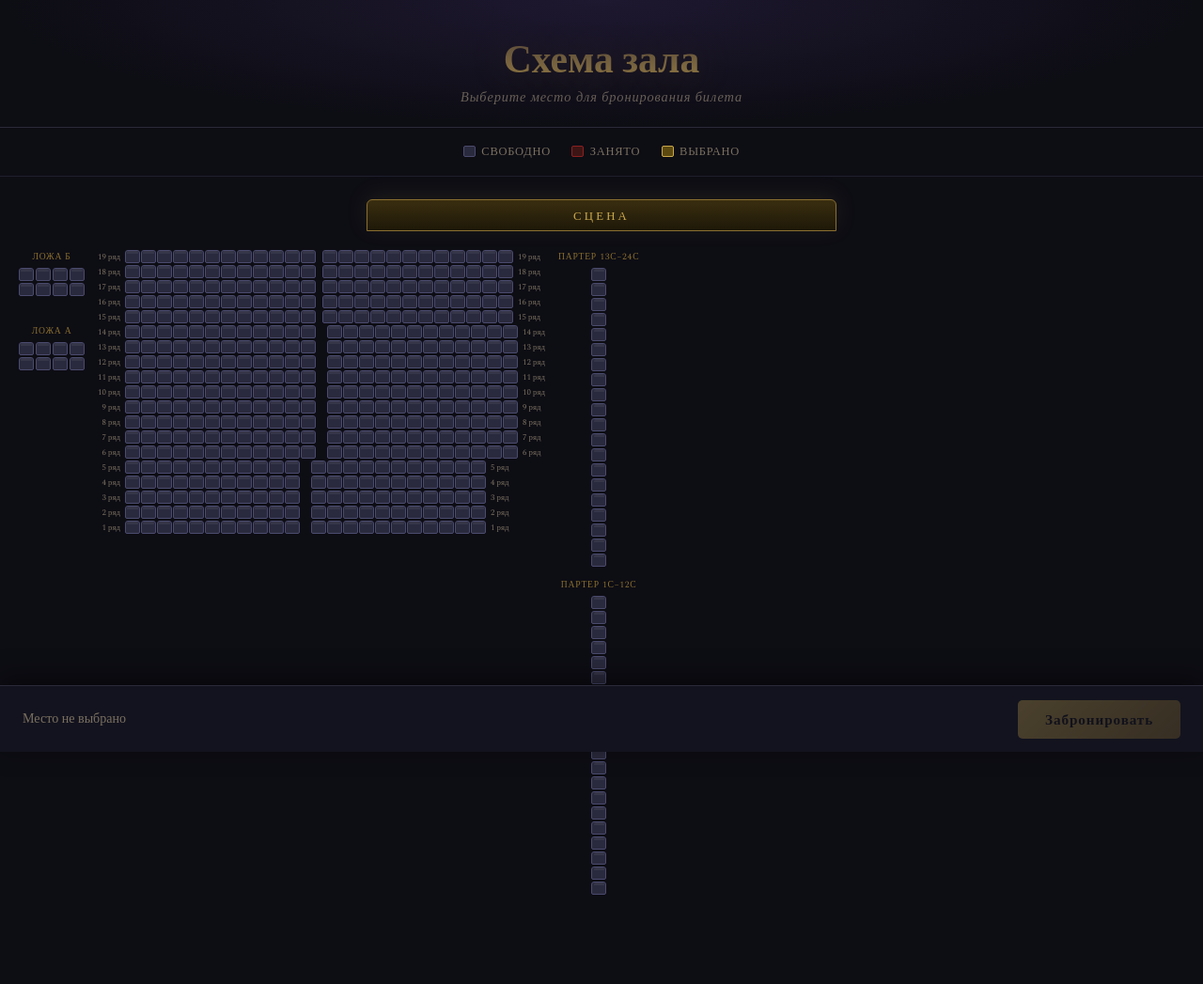
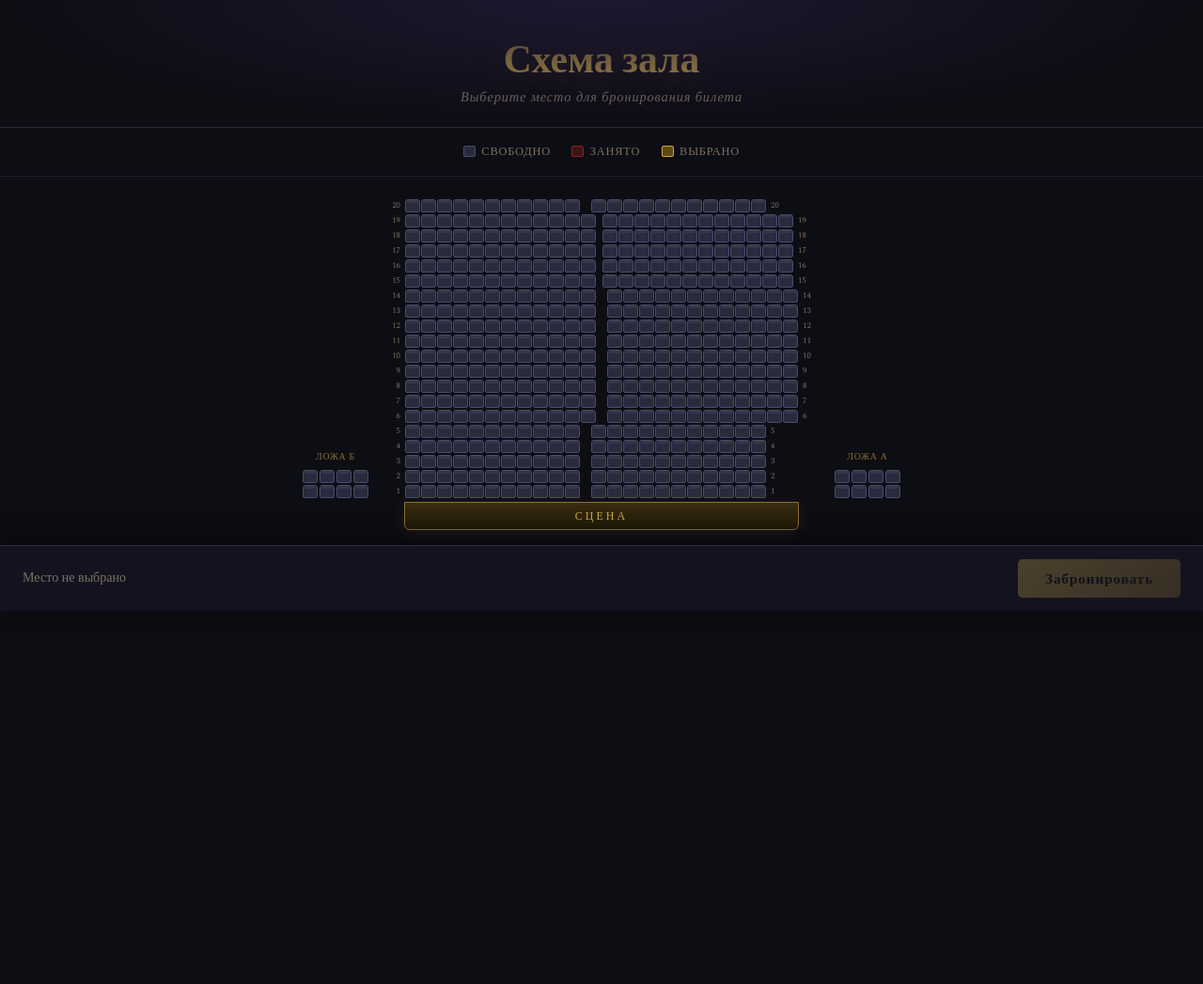
Before and after one commit to hancharegh/tickets, a FastAPI app: page / in a window 1280 px wide. Shown: the whole page at 94% size. After the commit the page ends 636 px from the top, so only its background shows below. Run offline with FastAPI, Linux system fonts and the light colour scheme; tables that the repository leaves empty hold one stand-in row (values such as "Sample post").

Commit message:
Update index.html

```diff
--- a/templates/index.html
+++ b/templates/index.html
@@ -14,6 +14,9 @@
     --st:#3d1515; --stb:#8b2020;
     --su:#1a2e1a; --sub:#2a4a2a;
     --sh:#3d3520; --ss:#5c4a10; --ssb:#c9a84c;
+    --seat-h: 14px;
+    --seat-w: 16px;
+    --row-gap: 2px;
   }
   *{box-sizing:border-box;margin:0;padding:0;}
   body{background:var(--bg);color:var(--text);font-family:'Spectral',serif;min-height:100vh;}
@@ -30,32 +33,35 @@
   .ld-t{background:var(--st);border:1px solid var(--stb);}
   .ld-s{background:var(--ss);border:1px solid var(--ssb);}
 
-  .stage-wrap{display:flex;justify-content:center;padding:1.5rem 1rem .3rem;}
-  .stage{width:min(500px,80vw);height:34px;background:linear-gradient(180deg,#3a2e10,#1e1808);border:1px solid var(--gold-dim);border-radius:6px 6px 0 0;display:flex;align-items:center;justify-content:center;font-family:'Playfair Display',serif;font-size:.8rem;letter-spacing:.25em;color:var(--gold);text-transform:uppercase;box-shadow:0 -4px 24px rgba(201,168,76,.1);}
+  /* внешний скролл */
+  .hall-outer{overflow-x:auto;padding:1.5rem 1rem 1rem;display:flex;justify-content:center;}
 
-  /* hall scroll */
-  .hall-outer{overflow-x:auto;padding:.5rem 1rem 1rem;display:flex;justify-content:flex-start;}
-  .hall-inner{display:flex;gap:10px;align-items:flex-start;padding:8px 4px;}
+  /* обёртка всего зала */
+  .hall-wrap{display:inline-flex;flex-direction:column;align-items:center;gap:0;}
 
-  /* lozha blocks */
-  .lozha-block{display:flex;flex-direction:column;gap:2px;align-items:center;}
-  .lozha-title{font-size:.6rem;color:var(--gold-dim);letter-spacing:.08em;text-transform:uppercase;margin-bottom:3px;text-align:center;white-space:nowrap;}
-  .lozha-sep{height:8px;}
+  /* строки зала — партер + боковые ложи */
+  .hall-rows{display:flex;align-items:flex-end;gap:8px;}
 
-  /* parterre */
-  .parterre{display:flex;flex-direction:column;gap:2px;}
+  /* боковая колонка (ложа) */
+  .side-col{display:flex;flex-direction:column;justify-content:flex-end;gap:var(--row-gap);align-items:center;}
+  .side-label{font-size:.62rem;color:var(--gold-dim);letter-spacing:.07em;text-transform:uppercase;margin-bottom:4px;white-space:nowrap;}
+
+  /* ряды лож */
+  .lozha-row{display:flex;gap:2px;}
+
+  /* партер */
+  .parterre{display:flex;flex-direction:column;gap:var(--row-gap);}
   .p-row{display:flex;align-items:center;gap:1px;}
-  .rl{font-size:.55rem;color:var(--muted);width:32px;text-align:right;padding-right:4px;flex-shrink:0;font-variant-numeric:tabular-nums;white-space:nowrap;}
-  .rl-r{font-size:.55rem;color:var(--muted);width:32px;text-align:left;padding-left:4px;flex-shrink:0;}
+  .rl{font-size:.55rem;color:var(--muted);width:30px;text-align:right;padding-right:4px;flex-shrink:0;font-variant-numeric:tabular-nums;}
+  .rl-r{font-size:.55rem;color:var(--muted);width:30px;text-align:left;padding-left:4px;flex-shrink:0;}
   .aisle{width:10px;flex-shrink:0;}
   .aisle-sm{width:5px;flex-shrink:0;}
 
-  /* right partner */
-  .partner-block{display:flex;flex-direction:column;gap:2px;align-items:center;}
-  .partner-sep{height:8px;}
+  /* сцена */
+  .stage{margin-top:4px;width:min(420px,70%);height:30px;background:linear-gradient(180deg,#3a2e10,#1e1808);border:1px solid var(--gold-dim);border-radius:0 0 6px 6px;display:flex;align-items:center;justify-content:center;font-family:'Playfair Display',serif;font-size:.75rem;letter-spacing:.25em;color:var(--gold);text-transform:uppercase;box-shadow:0 4px 20px rgba(201,168,76,.1);}
 
-  /* seat */
-  .seat{width:16px;height:14px;border-radius:3px 3px 2px 2px;border:1px solid var(--sfb);background:var(--sf);cursor:pointer;flex-shrink:0;transition:transform .1s,background .12s,border-color .12s,box-shadow .12s;position:relative;}
+  /* кресло */
+  .seat{width:var(--seat-w);height:var(--seat-h);border-radius:3px 3px 2px 2px;border:1px solid var(--sfb);background:var(--sf);cursor:pointer;flex-shrink:0;transition:transform .1s,background .12s,border-color .12s,box-shadow .12s;position:relative;}
   .seat::after{content:'';position:absolute;top:0;left:10%;right:10%;height:3px;background:rgba(255,255,255,.06);border-radius:2px 2px 0 0;}
   .seat:hover{background:var(--sh);border-color:var(--gold-dim);transform:scaleY(1.1);z-index:2;box-shadow:0 0 5px rgba(201,168,76,.2);}
   .seat.taken{background:var(--st);border-color:var(--stb);cursor:not-allowed;}
@@ -64,7 +70,7 @@
   .seat.used:hover{transform:none;box-shadow:none;}
   .seat.selected{background:var(--ss);border-color:var(--ssb);box-shadow:0 0 8px rgba(201,168,76,.5);transform:scaleY(1.15);z-index:3;}
 
-  /* info bar */
+  /* нижняя панель */
   .info-bar{position:sticky;bottom:0;background:var(--surface);border-top:1px solid #2a2a3a;padding:.9rem 1.5rem;display:flex;align-items:center;gap:1rem;flex-wrap:wrap;z-index:100;box-shadow:0 -6px 28px rgba(0,0,0,.5);}
   .sel-info{flex:1;font-size:.88rem;color:var(--muted);}
   .sel-info strong{color:var(--gold);font-style:italic;}
@@ -72,7 +78,7 @@
   .btn-book:hover:not(:disabled){opacity:.85;transform:scale(1.02);}
   .btn-book:disabled{opacity:.3;cursor:not-allowed;}
 
-  /* modal */
+  /* модалки */
   .modal-bg{display:none;position:fixed;inset:0;background:rgba(0,0,0,.78);z-index:200;align-items:center;justify-content:center;padding:1rem;backdrop-filter:blur(4px);}
   .modal-bg.open{display:flex;}
   .modal{background:var(--surface);border:1px solid #2e2e45;border-radius:10px;padding:1.8rem;width:100%;max-width:390px;position:relative;box-shadow:0 0 60px rgba(0,0,0,.6);animation:slideUp .22s ease;}
@@ -84,14 +90,12 @@
   .modal input[type=text]{width:100%;background:#0d0d14;border:1px solid #2e2e45;border-radius:5px;padding:.6rem .85rem;color:var(--text);font-family:'Spectral',serif;font-size:.95rem;outline:none;transition:border-color .2s;}
   .modal input:focus{border-color:var(--gold-dim);}
   .modal-actions{display:flex;gap:.7rem;margin-top:1.4rem;}
-  .btn-cancel{flex:1;padding:.62rem;background:transparent;border:1px solid #2e2e45;border-radius:5px;color:var(--muted);font-family:'Spectral',serif;font-size:.9rem;cursor:pointer;transition:border-color .2s;}
+  .btn-cancel{flex:1;padding:.62rem;background:transparent;border:1px solid #2e2e45;border-radius:5px;color:var(--muted);font-family:'Spectral',serif;font-size:.9rem;cursor:pointer;}
   .btn-cancel:hover{border-color:#4a4a6e;}
-  .btn-confirm{flex:2;padding:.62rem;background:linear-gradient(135deg,#c9a84c,#8a6f30);border:none;border-radius:5px;color:#0d0d14;font-family:'Playfair Display',serif;font-weight:700;font-size:.95rem;cursor:pointer;transition:opacity .2s;}
+  .btn-confirm{flex:2;padding:.62rem;background:linear-gradient(135deg,#c9a84c,#8a6f30);border:none;border-radius:5px;color:#0d0d14;font-family:'Playfair Display',serif;font-weight:700;font-size:.95rem;cursor:pointer;}
   .btn-confirm:hover{opacity:.85;}
   .btn-confirm:disabled{opacity:.4;cursor:not-allowed;}
   .modal-close{position:absolute;top:.75rem;right:.85rem;background:none;border:none;color:var(--muted);font-size:1.15rem;cursor:pointer;}
-
-  /* qr modal */
   .qr-wrap{text-align:center;}
   .qr-wrap h2{font-family:'Playfair Display',serif;font-size:1.4rem;color:var(--gold);margin-bottom:.35rem;}
   .qr-subtitle{color:var(--muted);font-size:.82rem;margin-bottom:1.1rem;}
@@ -99,9 +103,8 @@
   .qr-ticket-info{background:#0d0d14;border-radius:6px;padding:.7rem 1rem;font-size:.85rem;line-height:1.8;color:var(--muted);text-align:left;margin-bottom:1rem;}
   .qr-ticket-info strong{color:var(--text);}
   .qr-note{font-size:.72rem;color:var(--muted);font-style:italic;}
-  .btn-done{width:100%;margin-top:.9rem;padding:.68rem;background:linear-gradient(135deg,#c9a84c,#8a6f30);border:none;border-radius:5px;color:#0d0d14;font-family:'Playfair Display',serif;font-weight:700;font-size:.95rem;cursor:pointer;transition:opacity .2s;}
+  .btn-done{width:100%;margin-top:.9rem;padding:.68rem;background:linear-gradient(135deg,#c9a84c,#8a6f30);border:none;border-radius:5px;color:#0d0d14;font-family:'Playfair Display',serif;font-weight:700;font-size:.95rem;cursor:pointer;}
   .btn-done:hover{opacity:.85;}
-
   .spinner{display:inline-block;width:16px;height:16px;border:2px solid rgba(201,168,76,.3);border-top-color:var(--gold);border-radius:50%;animation:spin .7s linear infinite;vertical-align:middle;margin-right:.4rem;}
   @keyframes spin{to{transform:rotate(360deg)}}
 </style>
@@ -119,10 +122,11 @@
   <span class="legend-item"><span class="ld ld-s"></span>Выбрано</span>
 </div>
 
-<div class="stage-wrap"><div class="stage">Сцена</div></div>
-
 <div class="hall-outer">
-  <div class="hall-inner" id="hall"></div>
+  <div class="hall-wrap">
+    <div class="hall-rows" id="hall"></div>
+    <div class="stage">Сцена</div>
+  </div>
 </div>
 
 <div class="info-bar">
@@ -130,7 +134,7 @@
   <button class="btn-book" id="btnBook" disabled onclick="openBookingModal()">Забронировать</button>
 </div>
 
-<!-- Booking modal -->
+<!-- Модалка бронирования -->
 <div class="modal-bg" id="modalBook">
   <div class="modal">
     <button class="modal-close" onclick="closeModal('modalBook')">✕</button>
@@ -145,7 +149,7 @@
   </div>
 </div>
 
-<!-- QR modal -->
+<!-- QR модалка -->
 <div class="modal-bg" id="modalQR">
   <div class="modal">
     <div class="qr-wrap">
@@ -160,49 +164,43 @@
 </div>
 
 <script>
-// ── Точная схема зала по данным ──────────────────────────────────────────
-//
-// ПАРТЕР (ряды 1–19, нумерация снизу вверх = от сцены):
-//   Ряды 1–5:   места 1–22, промежуток после 11
-//   Ряды 6–14:  места 1–24, сплошной (промежуток после 12)
-//   Ряды 15–19: места 1–24, промежуток после 12 (маленький)
-//
-// ЛОЖА А (снизу-слева): 2 ряда × 4 места (ряд 1: места 1-4, ряд 2: места 5-8)
-// ЛОЖА Б (сверху-слева): аналогично
-//
-// ПРАВЫЙ ПАРТЕР:
-//   Нижний блок (партер 1с): 20 рядов × 1 место (места 1–12, 12с)
-//   Верхний блок (партер 13с): 20 рядов × 1 место (места 13–24, 22с, 24с)
+// ── Конфигурация зала ────────────────────────────────────────────────────
+// Партер: 20 рядов. Ряд 1 — у сцены (рисуется снизу), ряд 20 — вверху.
+// Ложи А (слева) и Б (справа): по 8 мест (2 ряда × 4 кресла).
+// Ложи выровнены по нижней части партера (ряды 5–8 примерно).
 
 const ROWS = [
-  // {r: номер_ряда, seats: кол-во, aisleAfter: после какого места промежуток}
-  {r:1,  seats:22, aisleAfter:11},
-  {r:2,  seats:22, aisleAfter:11},
-  {r:3,  seats:22, aisleAfter:11},
-  {r:4,  seats:22, aisleAfter:11},
-  {r:5,  seats:22, aisleAfter:11},
-  {r:6,  seats:24, aisleAfter:12},
-  {r:7,  seats:24, aisleAfter:12},
-  {r:8,  seats:24, aisleAfter:12},
-  {r:9,  seats:24, aisleAfter:12},
-  {r:10, seats:24, aisleAfter:12},
-  {r:11, seats:24, aisleAfter:12},
-  {r:12, seats:24, aisleAfter:12},
-  {r:13, seats:24, aisleAfter:12},
-  {r:14, seats:24, aisleAfter:12},
+  {r:1,  seats:22, aisleAfter:11, smallAisle:false},
+  {r:2,  seats:22, aisleAfter:11, smallAisle:false},
+  {r:3,  seats:22, aisleAfter:11, smallAisle:false},
+  {r:4,  seats:22, aisleAfter:11, smallAisle:false},
+  {r:5,  seats:22, aisleAfter:11, smallAisle:false},
+  {r:6,  seats:24, aisleAfter:12, smallAisle:false},
+  {r:7,  seats:24, aisleAfter:12, smallAisle:false},
+  {r:8,  seats:24, aisleAfter:12, smallAisle:false},
+  {r:9,  seats:24, aisleAfter:12, smallAisle:false},
+  {r:10, seats:24, aisleAfter:12, smallAisle:false},
+  {r:11, seats:24, aisleAfter:12, smallAisle:false},
+  {r:12, seats:24, aisleAfter:12, smallAisle:false},
+  {r:13, seats:24, aisleAfter:12, smallAisle:false},
+  {r:14, seats:24, aisleAfter:12, smallAisle:false},
   {r:15, seats:24, aisleAfter:12, smallAisle:true},
   {r:16, seats:24, aisleAfter:12, smallAisle:true},
   {r:17, seats:24, aisleAfter:12, smallAisle:true},
   {r:18, seats:24, aisleAfter:12, smallAisle:true},
   {r:19, seats:24, aisleAfter:12, smallAisle:true},
+  {r:20, seats:22, aisleAfter:11, smallAisle:false},
 ];
 
-// Ложи: 2 ряда по 4 места
-const LOZHA_ROWS = 2;
-const LOZHA_SEATS_PER_ROW = 4;
+// Ложи выровнены снизу партера.
+// Высота одного ряда партера = 14px + 2px gap = 16px.
+// Ложи (2 ряда × 16px = 32px) выравниваем по низу — они у сцены.
+// Пустое пространство сверху = (20 рядов - 2 ряда) × 16px = 288px
 
-// Правый партер: 20 рядов, 2 колонки (нижняя: 1-12, верхняя: 13-24)
-const PARTNER_ROWS = 20;
+const SEAT_ROW_H = 16; // 14px высота + 2px gap
+const TOTAL_ROWS = 20;
+const LOZHA_ROWS_COUNT = 2;
+const LOZHA_SEATS = 4; // мест в одном ряду ложи
 
 let selectedSeat = null;
 let bookedMap = {};
@@ -214,66 +212,53 @@ function buildHall(booked) {
   const hall = document.getElementById('hall');
   hall.innerHTML = '';
 
-  // ── Ложи (левый блок) ──
-  const lozhaBlock = document.createElement('div');
-  lozhaBlock.className = 'lozha-block';
+  // ── Ложа Б (слева от зрителя = слева на экране) ──
+  hall.appendChild(buildSideCol('Ложа_Б', 'Ложа Б'));
 
-  // Ложа Б (верх)
-  const lbTitle = document.createElement('div');
-  lbTitle.className = 'lozha-title';
-  lbTitle.textContent = 'Ложа Б';
-  lozhaBlock.appendChild(lbTitle);
+  // ── Партер ──
+  const parterre = document.createElement('div');
+  parterre.className = 'parterre';
+  // Рисуем сверху вниз: ряд 20 первым
+  for (let i = ROWS.length - 1; i >= 0; i--) {
+    parterre.appendChild(buildRow(ROWS[i]));
+  }
+  hall.appendChild(parterre);
 
-  for (let row = LOZHA_ROWS; row >= 1; row--) {
-    const rowEl = document.createElement('div');
-    rowEl.style.cssText = 'display:flex;gap:2px;';
-    for (let s = 1; s <= LOZHA_SEATS_PER_ROW; s++) {
-      const seatNum = (row - 1) * LOZHA_SEATS_PER_ROW + s;
-      rowEl.appendChild(makeSeat('Ложа_Б', row, seatNum));
-    }
-    lozhaBlock.appendChild(rowEl);
+  // ── Ложа А (справа) ──
+  hall.appendChild(buildSideCol('Ложа_А', 'Ложа А'));
 }
 
-  const sep = document.createElement('div');
-  sep.className = 'lozha-sep';
-  // small label
-  const midLabel = document.createElement('div');
-  midLabel.style.cssText = 'height:16px;';
-  lozhaBlock.appendChild(sep);
-  lozhaBlock.appendChild(midLabel);
+function buildSideCol(section, label) {
+  const col = document.createElement('div');
+  col.className = 'side-col';
 
-  // Ложа А (низ)
-  const laTitle = document.createElement('div');
-  laTitle.className = 'lozha-title';
-  laTitle.textContent = 'Ложа А';
-  lozhaBlock.appendChild(laTitle);
+  // Подпись
+  const lbl = document.createElement('div');
+  lbl.className = 'side-label';
+  lbl.textContent = label;
+  col.appendChild(lbl);
 
-  for (let row = LOZHA_ROWS; row >= 1; row--) {
+  // Ряды ложи (2 ряда, ряд 2 выше ряда 1)
+  for (let row = LOZHA_ROWS_COUNT; row >= 1; row--) {
     const rowEl = document.createElement('div');
-    rowEl.style.cssText = 'display:flex;gap:2px;';
-    for (let s = 1; s <= LOZHA_SEATS_PER_ROW; s++) {
-      const seatNum = (row - 1) * LOZHA_SEATS_PER_ROW + s;
-      rowEl.appendChild(makeSeat('Ложа_А', row, seatNum));
+    rowEl.className = 'lozha-row';
+    for (let s = 1; s <= LOZHA_SEATS; s++) {
+      const seatNum = (row - 1) * LOZHA_SEATS + s;
+      rowEl.appendChild(makeSeat(section, row, seatNum));
     }
-    lozhaBlock.appendChild(rowEl);
+    col.appendChild(rowEl);
   }
 
-  hall.appendChild(lozhaBlock);
+  return col;
+}
 
-  // ── Партер (центр) ──
-  const parterre = document.createElement('div');
-  parterre.className = 'parterre';
-
-  // Строим сверху вниз (ряд 19 первый — дальше от сцены)
-  for (let i = ROWS.length - 1; i >= 0; i--) {
-    const cfg = ROWS[i];
+function buildRow(cfg) {
   const rowEl = document.createElement('div');
   rowEl.className = 'p-row';
 
-    // Левый лейбл
   const lbl = document.createElement('span');
   lbl.className = 'rl';
-    lbl.textContent = cfg.r + ' ряд';
+  lbl.textContent = cfg.r;
   rowEl.appendChild(lbl);
 
   for (let s = 1; s <= cfg.seats; s++) {
@@ -285,51 +270,12 @@ function buildHall(booked) {
     rowEl.appendChild(makeSeat('Партер', cfg.r, s));
   }
 
-    // Правый лейбл
   const lblR = document.createElement('span');
   lblR.className = 'rl-r';
-    lblR.textContent = cfg.r + ' ряд';
+  lblR.textContent = cfg.r;
   rowEl.appendChild(lblR);
 
-    parterre.appendChild(rowEl);
-  }
-  hall.appendChild(parterre);
-
-  // ── Правый партер ──
-  const partnerBlock = document.createElement('div');
-  partnerBlock.className = 'partner-block';
-
-  // Верхний блок: места 13-24 (сверху на схеме)
-  const ptTopTitle = document.createElement('div');
-  ptTopTitle.className = 'lozha-title';
-  ptTopTitle.textContent = 'Партер 13с–24с';
-  partnerBlock.appendChild(ptTopTitle);
-
-  for (let row = PARTNER_ROWS; row >= 1; row--) {
-    const rowEl = document.createElement('div');
-    rowEl.style.cssText = 'display:flex;gap:2px;';
-    rowEl.appendChild(makeSeat('Партер_правый_верх', row, row));
-    partnerBlock.appendChild(rowEl);
-  }
-
-  const pSep = document.createElement('div');
-  pSep.className = 'partner-sep';
-  partnerBlock.appendChild(pSep);
-
-  // Нижний блок: места 1-12
-  const ptBotTitle = document.createElement('div');
-  ptBotTitle.className = 'lozha-title';
-  ptBotTitle.textContent = 'Партер 1с–12с';
-  partnerBlock.appendChild(ptBotTitle);
-
-  for (let row = PARTNER_ROWS; row >= 1; row--) {
-    const rowEl = document.createElement('div');
-    rowEl.style.cssText = 'display:flex;gap:2px;';
-    rowEl.appendChild(makeSeat('Партер_правый_низ', row, row));
-    partnerBlock.appendChild(rowEl);
-  }
-
-  hall.appendChild(partnerBlock);
+  return rowEl;
 }
 
 function makeSeat(section, row, seat) {
@@ -345,7 +291,7 @@ function makeSeat(section, row, seat) {
   if (bookedMap[seatId]) {
     const b = bookedMap[seatId];
     el.classList.add(b.used ? 'used' : 'taken');
-    el.title += b.used ? ` — использован` : ` — занято (${b.guest_name})`;
+    el.title += b.used ? ' — использован' : ` — занято (${b.guest_name})`;
   } else {
     el.addEventListener('click', () => selectSeat(el));
   }
@@ -369,7 +315,8 @@ function selectSeat(el) {
 function openBookingModal() {
   if (!selectedSeat) return;
   document.getElementById('bookSummary').innerHTML =
-    `<strong>${selectedSeat.section}</strong><br>Ряд: <strong>${selectedSeat.row}</strong> &nbsp;·&nbsp; Место: <strong>${selectedSeat.seat}</strong>`;
+    `<strong>${selectedSeat.section}</strong><br>` +
+    `Ряд: <strong>${selectedSeat.row}</strong> &nbsp;·&nbsp; Место: <strong>${selectedSeat.seat}</strong>`;
   document.getElementById('guestName').value = '';
   document.getElementById('modalBook').classList.add('open');
   setTimeout(() => document.getElementById('guestName').focus(), 100);
@@ -404,7 +351,7 @@ async function confirmBooking() {
       })
     });
     if (resp.status === 409) {
-      alert('Это место только что заняли. Выберите другое.');
+      alert('Это место только что заняли. Пожалуйста, выберите другое.');
       closeModal('modalBook');
       loadSeats();
       return;
```
Lines whose indentation alone changed are shown as unchanged.
